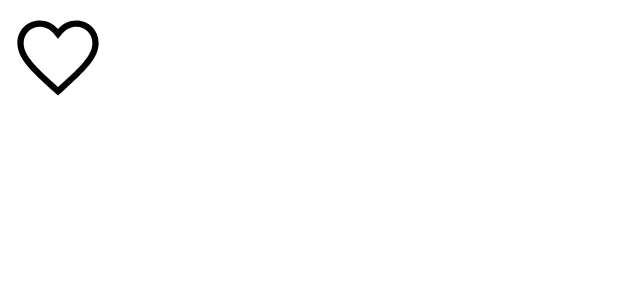
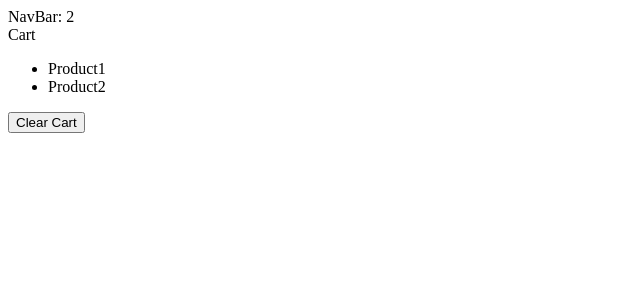
Before and after one commit to syntaxtrash/legendary-pancake, a React (Vite) app in the folder front-end/: page / in a window 1280 px wide. Shown: the top 300 px of the page, without its empty margins (0-640 px from the left). Built offline with nearby package versions, Linux system fonts and the light colour scheme.

Commit message:
sharing states between components

```diff
--- a/front-end/src/App.tsx
+++ b/front-end/src/App.tsx
@@ -1,9 +1,13 @@
-import Like from "./components/Like";
+import { useState } from "react";
+import NavBar from "./components/NavBar";
+import Cart from "./components/Cart";
 
 function App() {
+  const [cartItems, setCartItems] = useState(["Product1", "Product2"]);
   return (
     <>
-      <Like />
+      <NavBar cartItemsCount={cartItems.length}></NavBar>
+      <Cart cartItems={cartItems} onClear={() => setCartItems([])}></Cart>
     </>
   );
 }
--- /dev/null
+++ b/front-end/src/components/Cart.tsx
@@ -0,0 +1,20 @@
+interface CartProps {
+  cartItems: string[];
+  onClear: () => void;
+}
+
+const Cart = ({ cartItems, onClear }: CartProps) => {
+  return (
+    <>
+      <div>Cart</div>
+      <ul>
+        {cartItems.map((item, index) => (
+          <li key={index}>{item}</li>
+        ))}
+      </ul>
+      <button onClick={onClear}>Clear Cart</button>
+    </>
+  );
+};
+
+export default Cart;
--- /dev/null
+++ b/front-end/src/components/NavBar.tsx
@@ -0,0 +1,8 @@
+interface CartItemsCountProp {
+  cartItemsCount: number;
+}
+const NavBar = ({ cartItemsCount }: CartItemsCountProp) => {
+  return <div>NavBar: {cartItemsCount}</div>;
+};
+
+export default NavBar;
```
